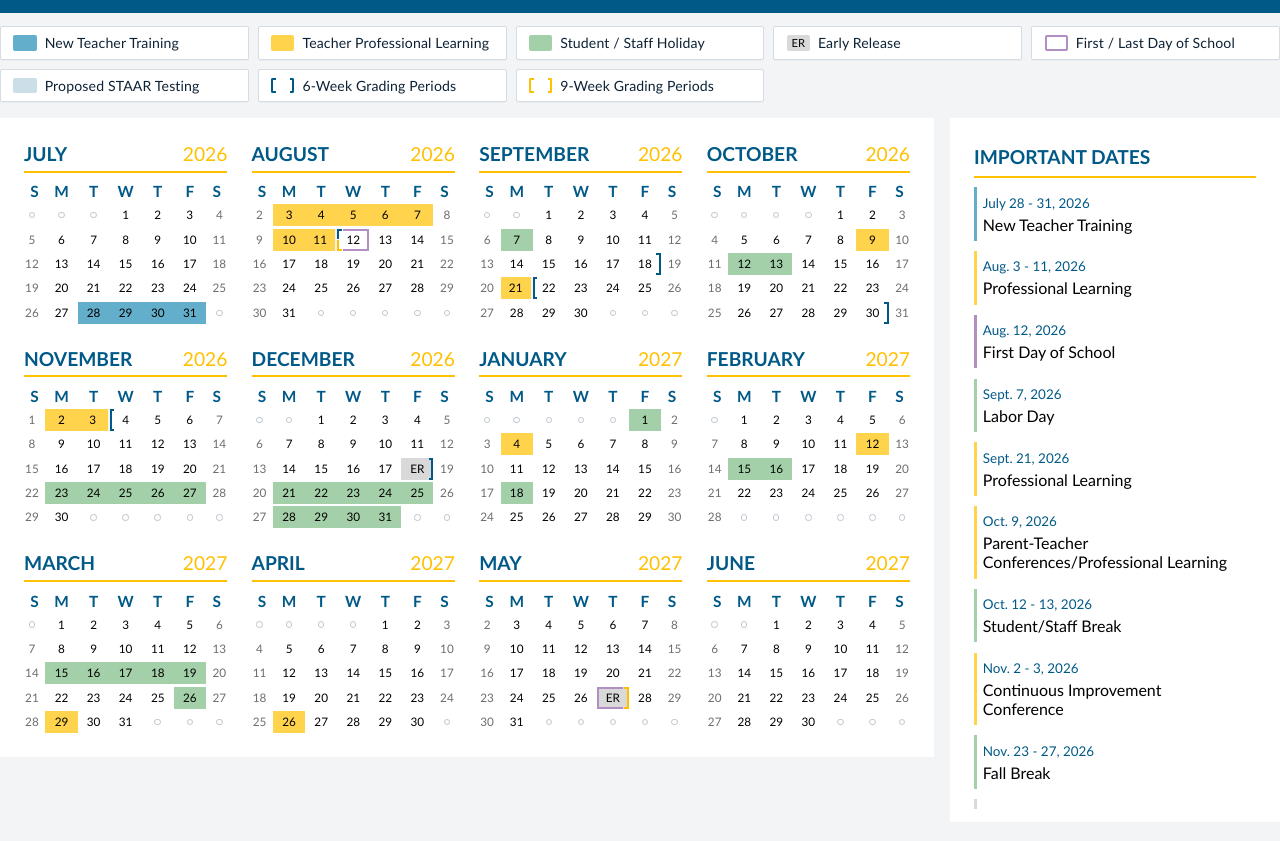
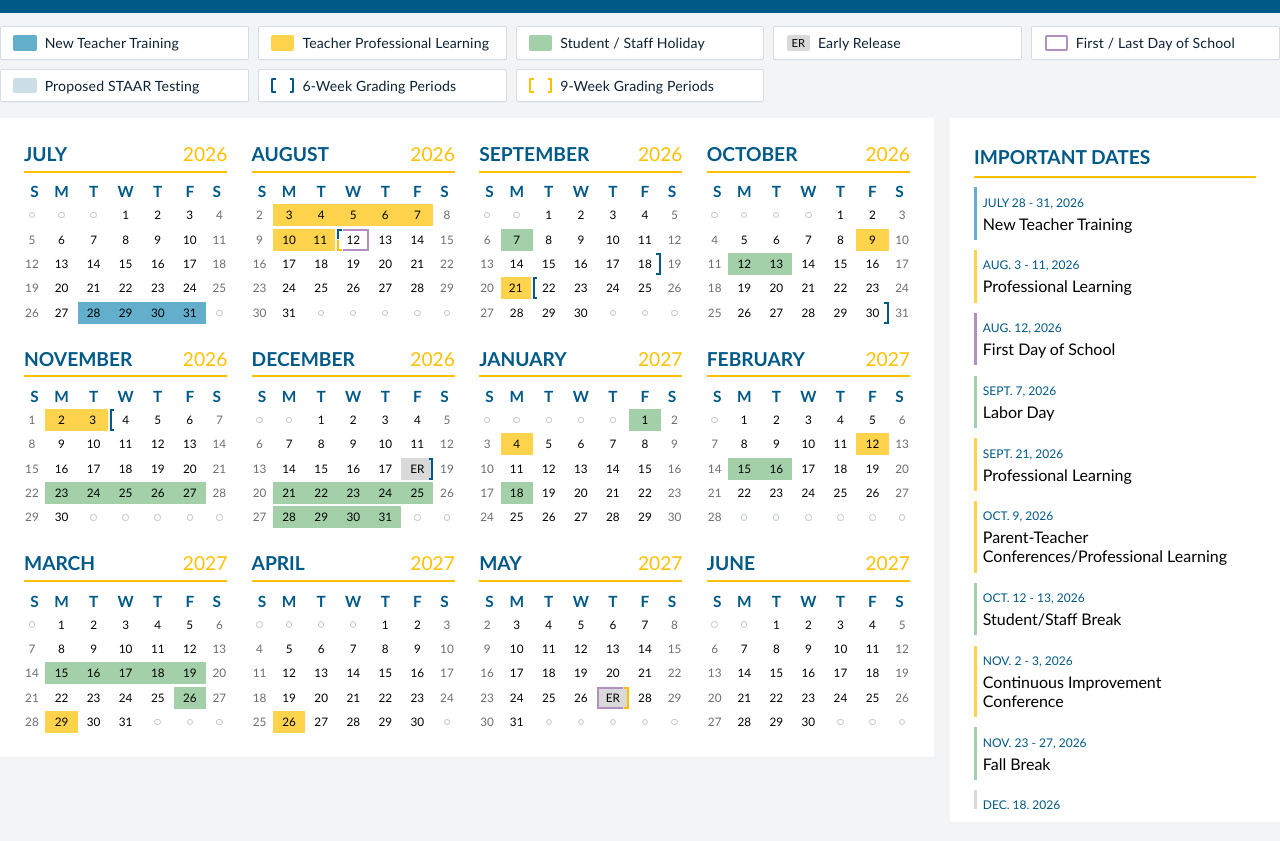
Before and after one commit to lisdhamrick/Academic-Calendar, a plain HTML site: page index.html in a window 1280 px wide. Shown: the part 93-934 px from the top of the page. Drawn offline with Linux system fonts and the light colour scheme.

Commit message:
Dates panel type stying

```diff
--- a/styles.css
+++ b/styles.css
@@ -598,7 +598,8 @@ body.hide-info-panel .app-layout {
 }
 
 #importantDates strong {
-  font-size: 0.84rem;
+  font-size: 0.75rem;
+  text-transform: uppercase;
   color: var(--ink);
   font-weight: 500;
   order: 1;
```
